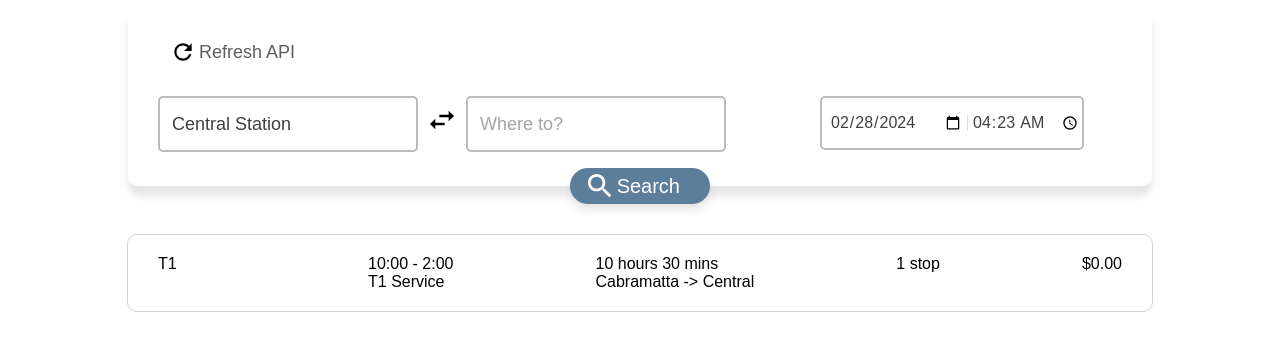
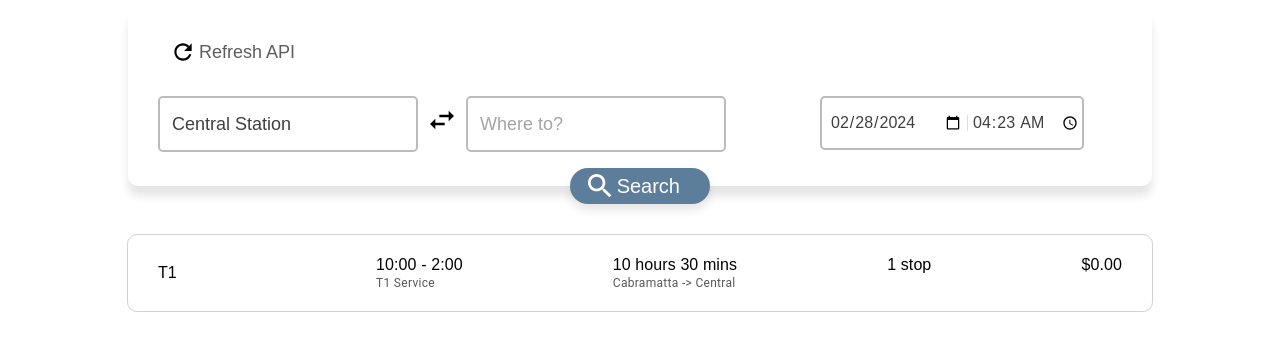
Before and after one commit to Jinkouu/NSW-Transport, a website: page public/index.html in a window 1280 px wide. Shown: the part 50-400 px from the top of the page. Drawn offline with Linux system fonts and the light colour scheme.

Commit message:
basic css for travel cards

```diff
--- a/public/styles.css
+++ b/public/styles.css
@@ -332,30 +332,54 @@ nav > .row > .logo{
 
 .route-image{
     width: 68px;
+    text-align: center;
+    align-items: center;
 }
 .time-service{
     flex-direction: column;
 }
 .time{
-
+    font-size: 16px;
+    font-weight: 500;
+    letter-spacing: 0.1px;
+    line-height: 20px;
 }
 .service{
-
+    font-family: 'Roboto', sans-serif;
+    font-size: 12px;
+    font-weight: 400;
+    letter-spacing: 0.3px;
+    line-height: 16px;
+    color:#585858
 }
 .length-name{
     flex-direction: column;
 }
 .length{
-
+    font-size: 16px;
+    font-weight: 500;
+    letter-spacing: 0.1px;
+    line-height: 20px;
 }
 .name{
-
+    font-family: 'Roboto', sans-serif;
+    font-size: 12px;
+    font-weight: 400;
+    letter-spacing: 0.3px;
+    line-height: 16px;
+    color:#585858
 }
 .stops{
-
+    font-size: 16px;
+    font-weight: 500;
+    letter-spacing: 0.1px;
+    line-height: 20px;
 }
 .fare{
-
+    font-size: 16px;
+    font-weight: 500;
+    letter-spacing: 0.1px;
+    line-height: 20px;
 }
 
 @media screen and (max-width: 1024px) {
```
Also changed, not shown: public/index.html (+0 -1 lines).
